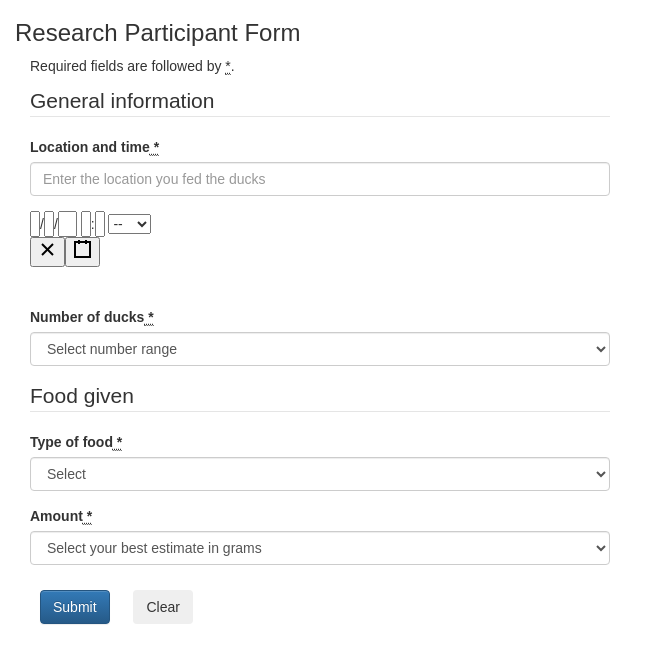
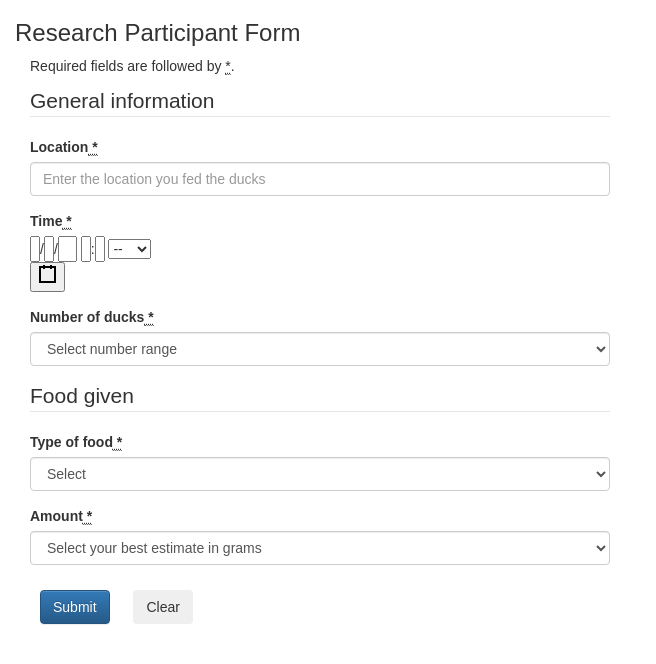
Before and after one commit to kolsenmaier/react-webform-hello-world, a React (Create React App) app: page / in a window 1280 px wide. Shown: the top 664 px of the page, without its empty margins (0-656 px from the left). Built offline with nearby package versions, Linux system fonts and the light colour scheme.

Commit message:
Customized datetime picker style and refactored to custom component

```diff
--- /dev/null
+++ b/src/components/CustomDateTimePicker.jsx
@@ -0,0 +1,21 @@
+import React from 'react';
+import DateTimePicker from 'react-datetime-picker';
+import './react-datetime.css';
+
+const CustomDateTimePicker = (props) => {
+    return(<div className="form-group rdt">
+      <label htmlFor={props.name}> {props.title}{props.required ? <abbr title="required"> *</abbr> : ''}</label><br/>
+      <DateTimePicker
+        id = {props.name}
+        name={props.name}
+        className={props.hasErrors ? 'customerror' : null}
+        value={props.value}
+        clearIcon={null}
+        disableClock={true}
+        onBlur={props.handleBlur}
+        onChange={props.handleChange}
+      />
+    </div>)
+};
+
+export default CustomDateTimePicker;
--- a/src/react-datetime.css
+++ b/src/components/react-datetime.css
@@ -4,6 +4,9 @@
 
 .rdt {
     position: relative;
+}
+.rdt .customerror {
+    border: 3px solid salmon;
 }
 .rdtPicker {
     display: none;
--- a/src/containers/FormContainer.jsx
+++ b/src/containers/FormContainer.jsx
@@ -1,11 +1,10 @@
 import React, {Component} from 'react';
-import DateTimePicker from 'react-datetime-picker';
-import '../react-datetime.css';
 
 /* Import Components */
 import Input from '../components/Input';
 import Select from '../components/Select';
-import Button from '../components/Button'
+import Button from '../components/Button';
+import CustomDateTimePicker from '../components/CustomDateTimePicker';
 
 /**
  * Confirm fields are filled in and have valid data
@@ -20,7 +19,7 @@ function validate(feedingEventInfo) {
     specificFoodType: feedingEventInfo.currentFoodTypeOptions != null && feedingEventInfo.foodType == feedingEventInfo.valueRequiringSpecifics && feedingEventInfo.specificFoodType.length === 0,
     amountOfFood: feedingEventInfo.amountOfFood.length === 0,
     location: feedingEventInfo.location.length === 0,
-    time: feedingEventInfo.time != null
+    time: feedingEventInfo.time === null
   };
 }
 
@@ -217,7 +216,7 @@ class FormContainer extends Component {
       this.setState({
         feedingEventInfo: {
           location: '',
-          time: '',
+          time: null,
           numberOfDucks: '',
           food: '',
           specificFood: '',
@@ -251,7 +250,7 @@ class FormContainer extends Component {
           <fieldset>
             <legend>General information</legend>
 
-            <Input inputType={'text'} title={'Location and time'} //TODO update label once datetimepicker updated
+            <Input inputType={'text'} title={'Location'}
               name={'location'}
               required={true}
               value = {this.state.feedingEventInfo.location}
@@ -261,13 +260,14 @@ class FormContainer extends Component {
               handleChange = {this.handleInput}
             /> {/* Location input */}
 
-            <DateTimePicker // TODO customize input and appearance, add label
+            <CustomDateTimePicker title={'Time'}
               name={"time"}
+              required={true}
               value={this.state.feedingEventInfo.time}
               hasErrors={errors.time && this.state.touched.time}
-              onBlur={this.handleBlur('time')}
-              onChange={this.handleDate}
-            /><br/><br/> {/* Datetime picker */}
+              handleBlur={this.handleBlur('time')}
+              handleChange={this.handleDate}
+            /> {/* Datetime picker */}
 
             <Select title={'Number of ducks'}
               name={'numberOfDucks'}
```
